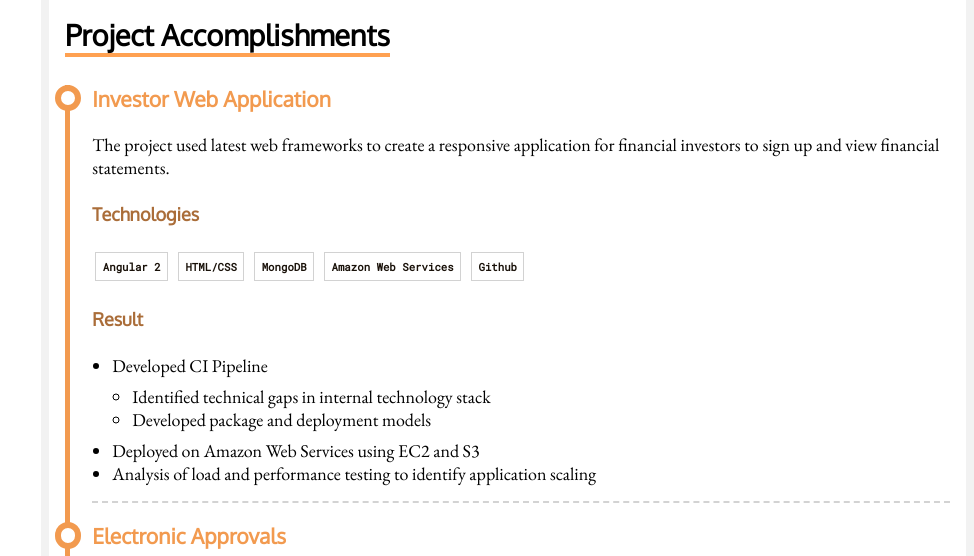
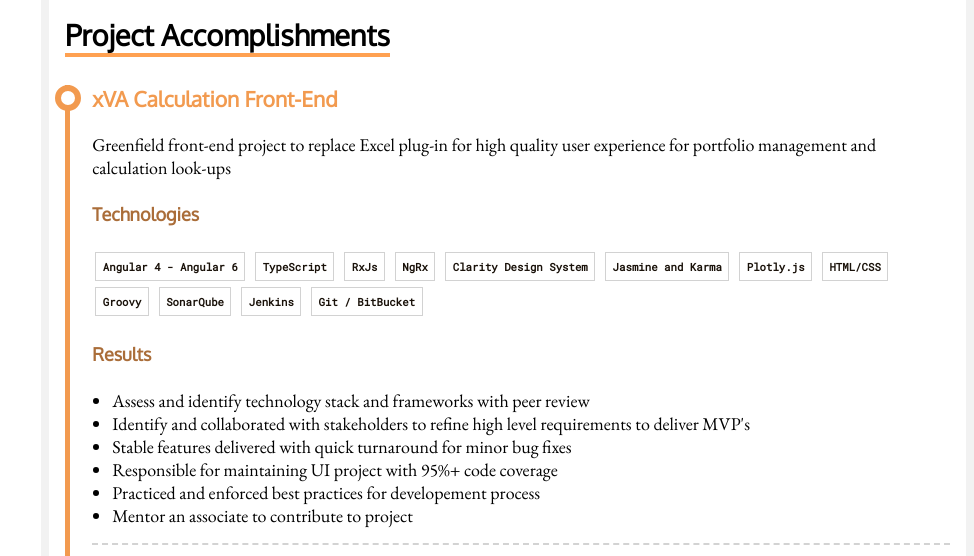
Before and after one commit to raymanxp/raymanxp.github.io, a website: page index.html in a window 1280 px wide. Shown: the part 231-787 px from the top of the page, 306-1280 px from the left. Drawn offline with nearby package versions, Linux system fonts and the light colour scheme.

Commit message:
2019 updates (#11)

```diff
--- a/index.html
+++ b/index.html
@@ -87,6 +87,35 @@
         <h2><u>Project Accomplishments</u></h2>
         <!-- Timeline -->
         <div class="timeline">
+          <section>
+            <h3>xVA Calculation Front-End</h3>
+            <p>Greenfield front-end project to replace Excel plug-in for high quality user experience for portfolio management and calculation look-ups</p>
+            <h4>Technologies</h4>
+            <ul class="skills-list">
+              <li>Angular 4 - Angular 6</li>
+              <li>TypeScript</li>
+              <li>RxJs</li>
+              <li>NgRx</li>
+              <li>Clarity Design System</li>
+              <li>Jasmine and Karma</li>
+              <li>Plotly.js</li>
+              <li>HTML/CSS</li>
+              <li>Groovy</li>
+              <li>SonarQube</li>
+              <li>Jenkins</li>
+              <li>Git / BitBucket</li>
+            </ul>
+            </ul>
+            <h4>Results</h4>
+            <ul>
+              <li>Assess and identify technology stack and frameworks with peer review</li>
+              <li>Identify and collaborated with stakeholders to refine high level requirements to deliver MVP's</li>
+              <li>Stable features delivered with quick turnaround for minor bug fixes</li>
+              <li>Responsible for maintaining UI project with 95%+ code coverage</li>
+              <li>Practiced and enforced best practices for developement process</li>
+              <li>Mentor an associate to contribute to project</li>
+            </ul>
+          </section>
           <section>
             <h3>Investor Web Application</h3>
             <p>The project used latest web frameworks to create a responsive application for financial investors to sign up and view financial statements.</p>
@@ -267,8 +296,9 @@
               <li>Unit Testing</li>
               <li>Code analysis</li>
               <li>Code reviews</li>
-              <li>Style guides </li>
+              <li>Style guides</li>
               <li>Version control (SVN and Git)</li>
+              <li>RESTful API</li>
               <li>SOAP UI</li>
             </ul>
           </div>
@@ -314,6 +344,7 @@
               <li>Java</li>
               <li>HTML, CSS</li>
               <li>Javascript</li>
+              <li>TypeScript</li>
               <li>SQL</li>
               <li>XML, XSLT</li>
             </ul>
@@ -321,7 +352,11 @@
           <div class="skills-summary-flex-item">
             <h3>Frameworks</h3>
             <ul class="skills-list">
-              <li>Angular 2</li>
+              <li>Angular 2-6</li>
+              <li>Clarity Design System</li>
+              <li>Plotly.js</li>
+              <li>RxJs</li>
+              <li>NgRx</li>
               <li>jQuery</li>
               <li>Seam</li>
               <li>JSF with Richfaces and Primefaces</li>
@@ -331,7 +366,9 @@
       </section>
       <section>
         <h2><u>Professional Experiences</u></h2>
-        <h3><span>Univeris (mid 2016-current) Team Lead</span></h3>
+        <h3><span>TD Securities - Technology Solutions</span></h3>
+        <p>Front-End Lead with UI/UX design.</p>
+        <h3><span>Univeris (mid 2016-mid 2017) Team Lead</span></h3>
         <p>Manage team backlog, sprint planning, and documenting templates for reports of various roles.</p>
         <h3><span>Univeris (2013) Developer</span></h3>
         <p>Collaboration with various teams on projects; focused on front-end development and evangelized user experience design.</p>
```
Also changed, not shown: README.md, 1 other file.
